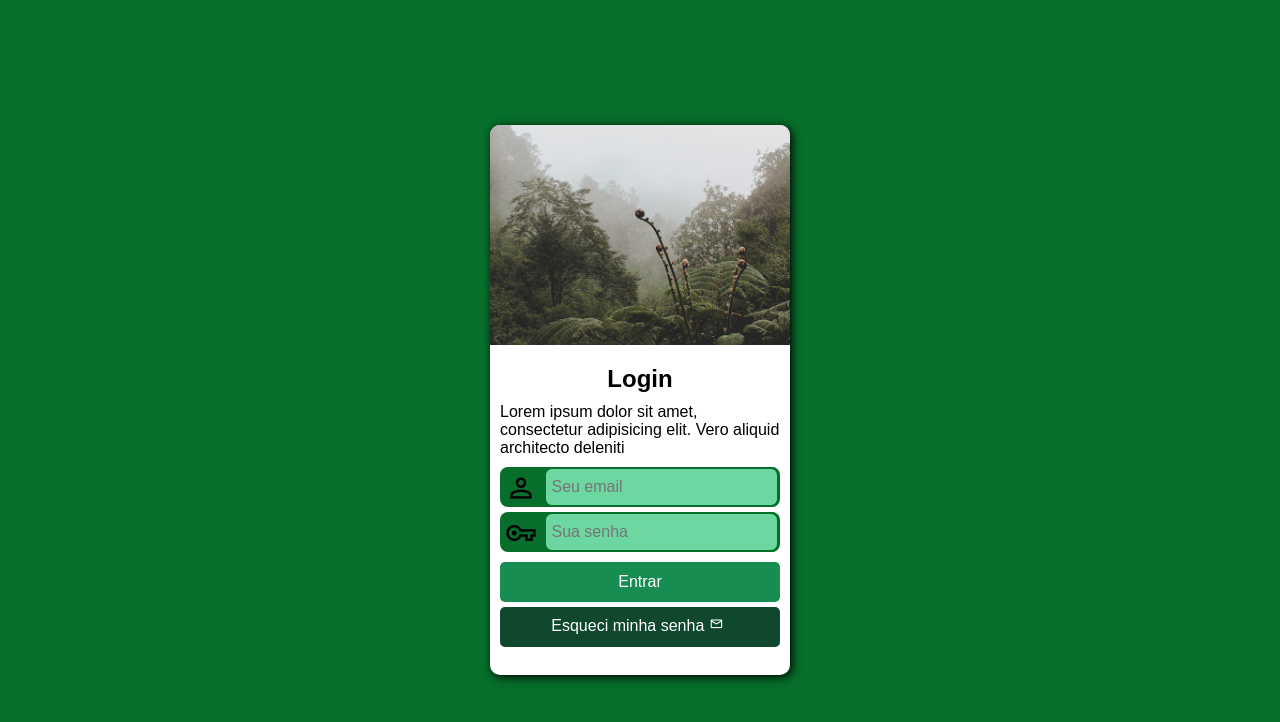
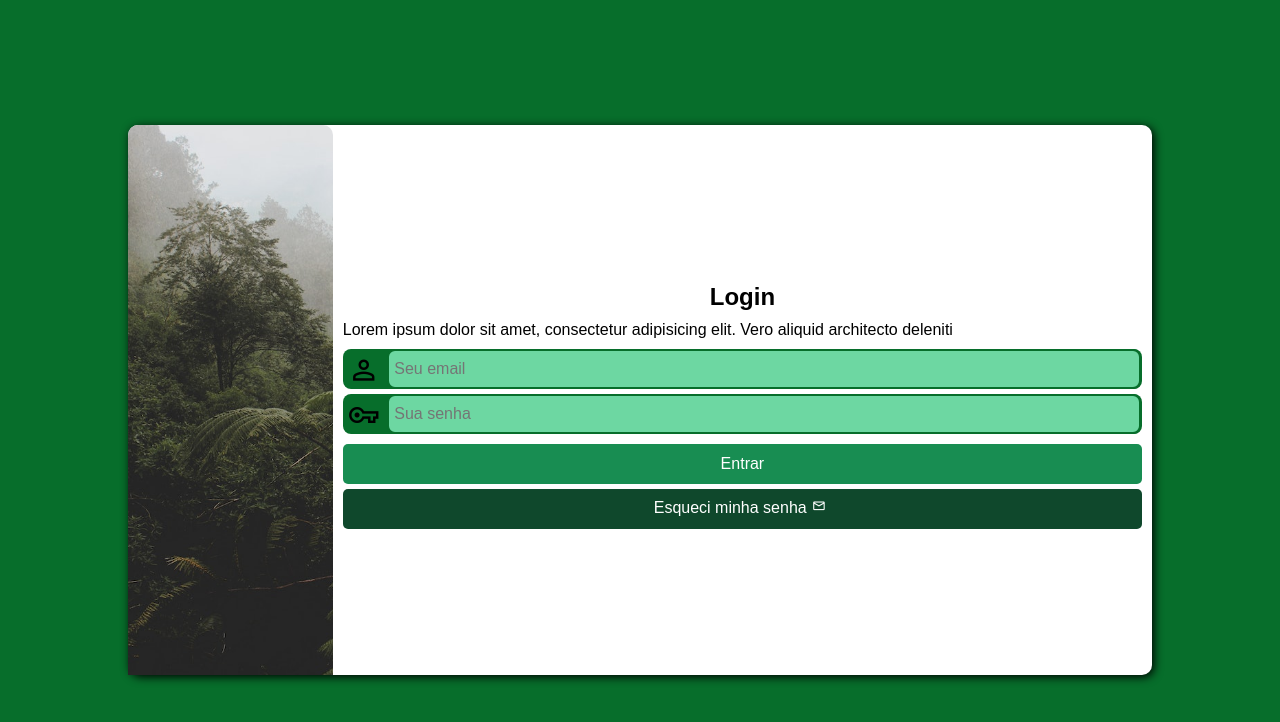
Before and after one commit to lucasvictorm/tela-login, a plain HTML site: page index.html in a window 1280 px wide. Drawn offline with nearby package versions, Linux system fonts and the light colour scheme.

Commit message:
responsividade para tablets

```diff
--- /dev/null
+++ b/estilos/media-query.css
@@ -0,0 +1,17 @@
+@charset "UTF-8";
+
+@media screen and (min-width: 600px) {
+    main{
+        width: 80vw;
+    }
+    main div#imagem{
+        float: left;
+        width: 20%;
+        height: 100%;
+    }
+    #conteudo{
+        float: right;
+        width: 80%;
+        transform: translateY(50%);
+    }
+}
--- a/estilos/style.css
+++ b/estilos/style.css
@@ -29,13 +29,16 @@ main{
     border-radius: 10px;
     box-shadow: 2px 2px 10px black;
     background-position-y: -60px;
+
+    transition: width .3s, height .3s;
 }
-main> div#imagem{
+main div#imagem{
     border-radius: 10px 10px 0px 0px;
     background-image: url(../imagens/pexels-rifqi-ramadhan-884547.jpg);
     background-repeat: no-repeat;
     background-size: cover;
-    height: 40%;
+    height: 240px;
+    display: block;
 }
 
 h1{
@@ -50,6 +53,7 @@ p{
 
 #conteudo{
     padding: 10px;
+    display: block;
 }
 
 .entrada{
--- a/index.html
+++ b/index.html
@@ -5,9 +5,9 @@
     <meta http-equiv="X-UA-Compatible" content="IE=edge">
     <meta name="viewport" content="width=device-width, initial-scale=1.0">
     <title>Login</title>
-    <link rel="stylesheet" href="estilos/style.css">
+    <link rel="stylesheet" href="estilos/style.css" media="all">
     <link rel="stylesheet" href="https://fonts.googleapis.com/css2?family=Material+Symbols+Outlined:opsz,wght,FILL,GRAD@48,400,1,0" />
-
+    <link rel="stylesheet" href="estilos/media-query.css">
 </head>
 <body>
     <main>
```
